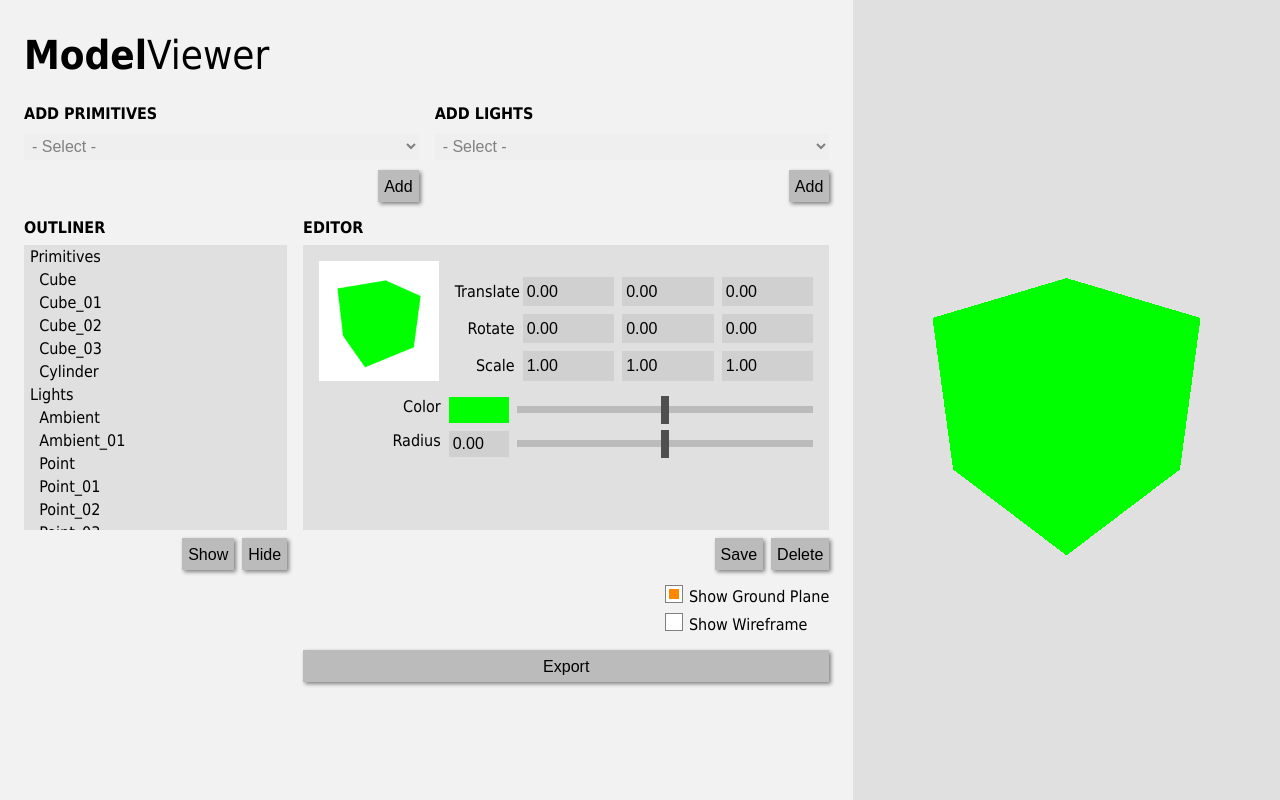
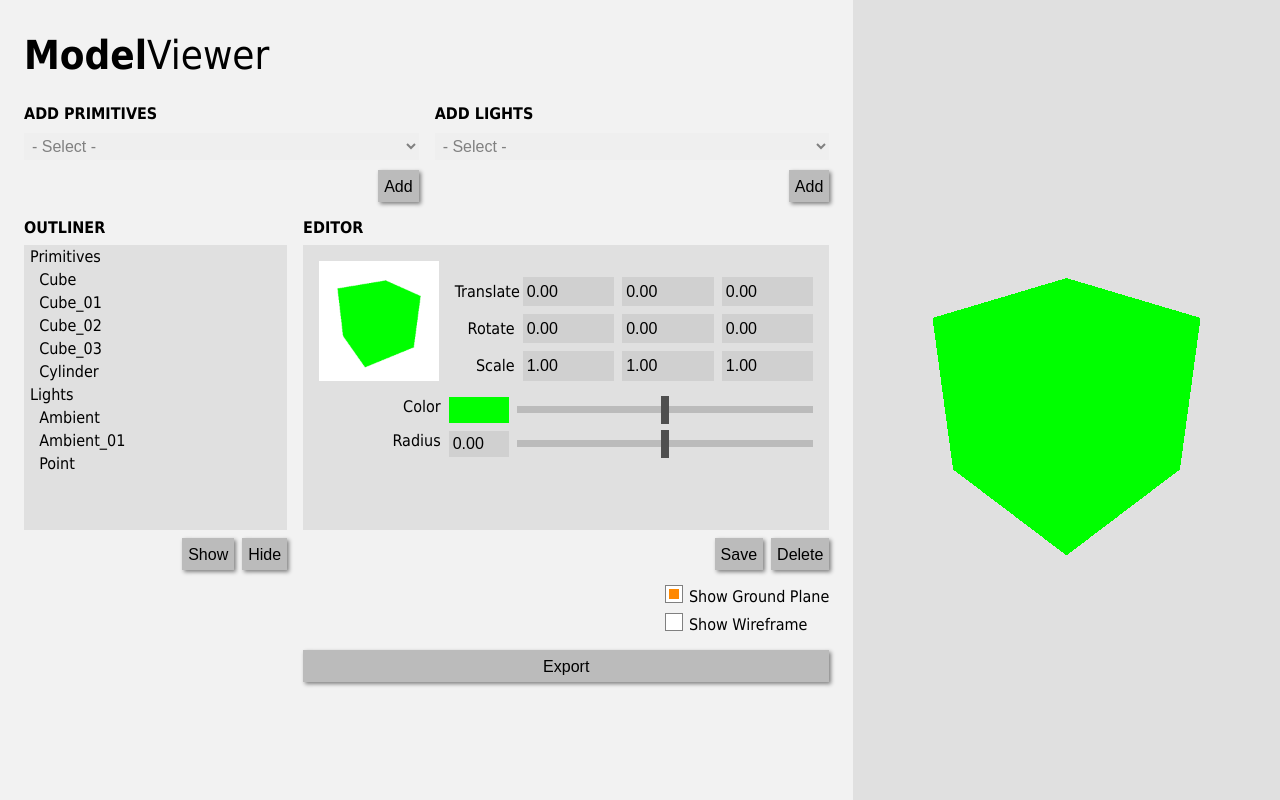
Before and after one commit to tlouchao/model-viewer, a React app: page / in a window 1280 px wide. Built offline with nearby package versions, Linux system fonts and the light colour scheme.

Commit message:
outliner show and hide

```diff
--- a/src/components/gui/Outliner.js
+++ b/src/components/gui/Outliner.js
@@ -1,6 +1,8 @@
 import React from "react"
 
 const Outliner = (props) => {
+
+    const indent = "  "
 
     return (
         <div id="outliner">
@@ -9,8 +11,9 @@ const Outliner = (props) => {
                      data-idx={i}>
                     <p  key={i}
                         data-idx={i}
-                        className={`outliner-category outliner-item
-                                   ${(props.categoriesSelected[i]) ? "outliner-category-selected" : ""}`
+                        className={`outliner-category
+                                   ${(props.categoriesSelected[i]) ? "outliner-category-selected" : ""}
+                                   ${(props.categoriesVisible[i]) ? "" : "outliner-hidden"}`
                                   }
                         id={x.categoryId}
                         data-id={x.categoryId}
@@ -25,10 +28,11 @@ const Outliner = (props) => {
                                 data-id={y.id}
                                 data-name={y.name}
                                 className={`outliner-item
-                                            ${(props.itemsSelected[i][j]) ? "outliner-item-selected" : ""}`
+                                            ${(props.itemsSelected[i][j]) ? "outliner-item-selected" : ""}
+                                            ${(props.itemsVisible[i][j]) ? "" : "outliner-hidden"}`
                                           }
                                 onClick={props.handleItemClick}>
-                                {props.pre + y.name}
+                                {indent + y.name}
                             </li>
                         )}
                     </ul>
--- a/src/components/gui/OutlinerContainer.js
+++ b/src/components/gui/OutlinerContainer.js
@@ -46,46 +46,44 @@ const OutlinerContainer = () => {
                     id: 8,
                     name: "Point",
                 },
-                {
-                    id: 9,
-                    name: "Point_01",
-                },
-                {
-                    id: 10,
-                    name: "Point_02",
-                },
-                {
-                    id: 11,
-                    name: "Point_03",
-                },
-                {
-                    id: 12,
-                    name: "Point_04",
-                },
             ]
         }
     ]
 
+    /* Selection state */
     const [categoriesSelected, setCategoriesSelected] = useState([...Array(payload.length)].fill(false))
     const [itemsSelected, setItemsSelected] = useState([...Array(payload.length)].map((x, i) =>
         [...Array(payload[i].items.length).fill(false)]))
-    const [categoriesHidden, setCategoriesHidden] = useState([...Array(payload.length)].fill(false))
-    const [itemsHidden, setItemsHidden] = useState([...Array(payload.length)].map((x, i) =>
-        [...Array(payload[i].items.length).fill(false)]))
+
+    /* Visibility state */
+    const [categoriesVisible, setCategoriesVisible] = useState([...Array(payload.length)].fill(true))
+    const [itemsVisible, setItemsVisible] = useState([...Array(payload.length)].map((x, i) =>
+        [...Array(payload[i].items.length).fill(true)]))
 
     useEffect(() => {
         for (let i = 0; i < itemsSelected.length; i++) {
-            let selected = false;
+            let isSelected = false;
+            let isHidden = false;
+            // Category is selected, if all of its items are also selected //
             if (itemsSelected[i].every((x) => x)){
-                selected = true;
+                isSelected = true;
+            }
+            // Category is hidden, if all of its items are also hidden //
+            if (itemsVisible[i].every((x) => !x)){
+                isHidden = true;
             }
             setCategoriesSelected(prevState => (
                 [].concat(prevState.slice(0, i),
-                          selected,
+                          isSelected,
+                          prevState.slice(i + 1, prevState.length))
+            ))
+            setCategoriesVisible(prevState => (
+                [].concat(prevState.slice(0, i),
+                          !isHidden,
                           prevState.slice(i + 1, prevState.length))
             ))
         }
-    }, [itemsSelected]);
+    }, [itemsSelected, itemsVisible]);
 
     const handleCategoryClick = (e) => {
         const idx = Number(e.target.dataset.idx)
@@ -115,20 +113,42 @@ const OutlinerContainer = () => {
         ))
     }
 
+    const handleVisible = () => {
+        setCategoriesVisible(prevState =>
+            categoriesSelected.map((x, i) => (x) ? true : prevState[i])
+        )
+        setItemsVisible(prevState =>
+            itemsSelected.map((x, i) =>
+                x.map((y, j) => (y) ? true : prevState[i][j])
+            )
+        )
+    }
+
+    const handleHidden = () => {
+        setCategoriesVisible(prevState =>
+            categoriesSelected.map((x, i) => (x) ? false : prevState[i])
+        )
+        setItemsVisible(prevState =>
+            itemsSelected.map((x, i) =>
+                x.map((y, j) => (y) ? false : prevState[i][j])
+            )
+        )
+    }
+
     return (
         <div id="outliner-container">
             <h2 className="name-container">Outliner</h2>
             <Outliner payload={payload}
-                      pre={pre}
                       categoriesSelected={categoriesSelected}
                       itemsSelected={itemsSelected}
-                      categoriesHidden={categoriesHidden}
-                      itemsHidden={itemsHidden}
+                      categoriesVisible={categoriesVisible}
+                      itemsVisible={itemsVisible}
                       handleCategoryClick={handleCategoryClick}
-                      handleItemClick={handleItemClick} />
+                      handleItemClick={handleItemClick}
+            />
             <div className="button-group">
-                <button>Show</button>
-                <button>Hide</button>
+                <button onClick={handleVisible}>Show</button>
+                <button onClick={handleHidden}>Hide</button>
             </div>
         </div>
     )
--- a/src/static/scss/components/gui/_outliner.scss
+++ b/src/static/scss/components/gui/_outliner.scss
@@ -10,7 +10,7 @@
         @media only screen and (max-width: map-get(v.$breakpoints, "phone")) {
             max-height: 270px;
         }
-        .outliner-item {
+        .outliner-category, .outliner-item {
             white-space: pre;
             padding: .125rem .375rem;
             &:hover, &:active {
--- a/src/static/scss/variables/_variables.scss
+++ b/src/static/scss/variables/_variables.scss
@@ -8,7 +8,7 @@ $colors: (
     guicolor: #F2F2F2,
     buttoncolor: #BBBBBB,
     containviewcolor: #E0E0E0,
-    scrollcolor: #BBBBBB,
+    scrollcolor: #8F8F8F,
     inputcolor: #D0D0D0,
     sliderthumbcolor: #4F4F4F,
     slidertrackcolor: #BBBBBB,
```
